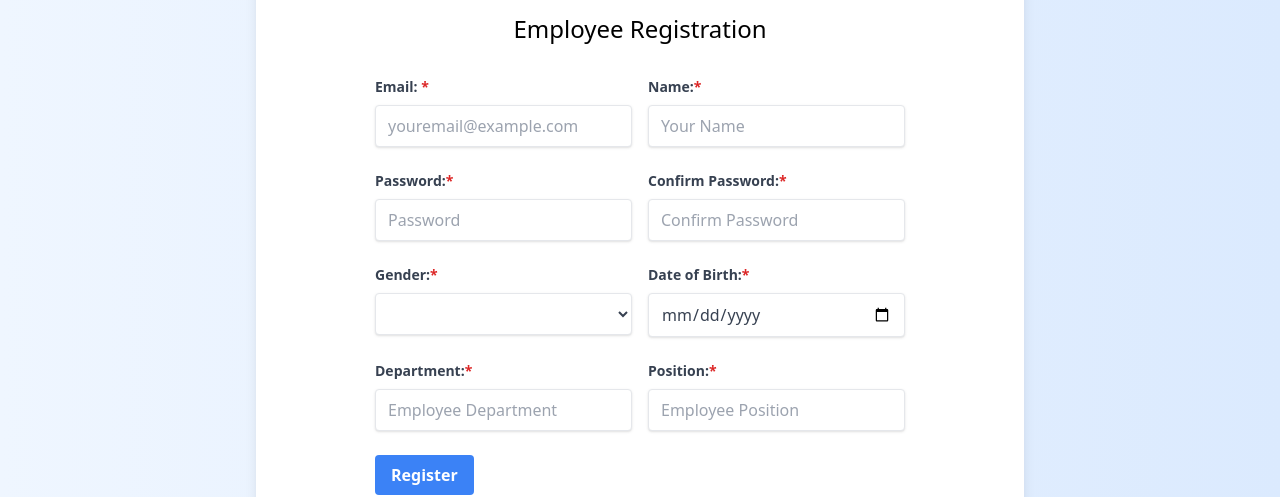
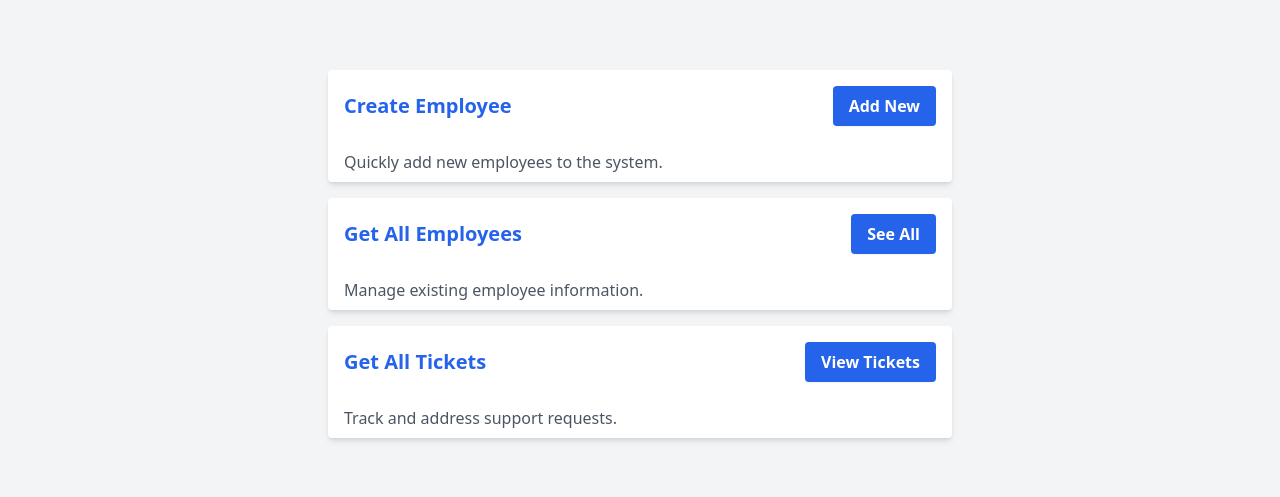
Before and after one commit to sharduli8090/ticketing_system_frontend, an Angular app: page /admindash in a window 1280 px wide. Shown: the part 202-699 px from the top of the page. Built offline with nearby package versions, Linux system fonts and the light colour scheme; sample sign-in values are in the browser's storage.

Commit message:
dashboards created with separate card component

```diff
--- a/src/app/app-routing.module.ts
+++ b/src/app/app-routing.module.ts
@@ -10,6 +10,7 @@ import {
 } from './core/guard/auth.guard';
 import { LoginAdminComponent } from './pages/login-admin/login-admin.component';
 import { ContactadminComponent } from './pages/contactadmin/contactadmin.component';
+import { CreateEmployeeComponent } from './pages/create-employee/create-employee.component';
 
 export const routes: Routes = [
   { path: 'loginemployee', component: LoginEmployeeComponent },
@@ -20,6 +21,11 @@ export const routes: Routes = [
   {
     path: 'admindash',
     component: AdminDashboardComponent,
+    canActivate: [AdminGuard], // Use AdminGuard for authorization check
+  },
+  {
+    path: 'createemployee',
+    component: CreateEmployeeComponent,
     canActivate: [AdminGuard], // Use AdminGuard for authorization check
   },
   {
--- a/src/app/core/constant/Constant.ts
+++ b/src/app/core/constant/Constant.ts
@@ -9,7 +9,6 @@ export const Constants = {
     DELETE_EMPLOYEE: 'deleteemployee/',
     DELETE_ALL_EMPLOYEE: 'deleteallemployee',
     APPROVE_DENY_TICKET: 'approvedenyticket/',
-
   },
   API_EMPLOYEE_ENDPOINT: {
     EMPLOYEE_LOGIN: 'employee/login',
@@ -23,7 +22,55 @@ export const Constants = {
     REQUIRED: 'This field is required',
   },
 };
-
+export const adminCards = [
+  {
+    name: 'Create Employee',
+    buttonText: 'Add New',
+    endpoint: '/createemployee',
+    description: 'Quickly add new employees to the system.',
+  },
+  {
+    name: 'Get All Employees',
+    buttonText: 'See All',
+    endpoint: '/getallemployee',
+    description: 'Manage existing employee information.',
+  },
+  {
+    name: 'Get All Tickets',
+    buttonText: 'View Tickets',
+    endpoint: '/getallticket',
+    description: 'Track and address support requests.',
+  },
+];
+export const employeeCards = [
+  {
+    name: 'Explore Your Profile',
+    buttonText: 'Explore',
+    endpoint: '/getemployee/',
+    description:
+      'Explore your personal profile to view and manage your information.',
+  },
+  {
+    name: 'Create New Ticket',
+    buttonText: 'Create',
+    endpoint: '/createticket',
+    description: 'Initiate the creation process for a new support ticket.',
+  },
+  {
+    name: 'View Tickets Raised by You',
+    buttonText: 'View Your Tickets',
+    endpoint: '/getticketraisedbyme',
+    description:
+      'View all support tickets that you have raised for assistance.',
+  },
+  {
+    name: 'Manage Tickets Raised for You',
+    buttonText: 'Manage Tickets',
+    endpoint: '/getticketinmyname',
+    description:
+      'Access and manage support tickets that have been raised on your behalf.',
+  },
+];
 
 // todo: add approve deny based on department on employee
 // add department var to employee
--- a/src/app/core/models/api.model.ts
+++ b/src/app/core/models/api.model.ts
@@ -75,3 +75,18 @@ export class Query{
     this.query = '';
   }
 }
+
+
+export class Cards{
+  name: string;
+  buttonText: string;
+  endpoint: string;
+  description: string;
+
+  constructor() {
+    this.name = '';
+    this.buttonText = '';
+    this.endpoint = '';
+    this.description = '';
+  }
+}
--- a/src/app/pages/admin-dashboard/admin-dashboard.component.html
+++ b/src/app/pages/admin-dashboard/admin-dashboard.component.html
@@ -1 +1 @@
-<app-create-employee></app-create-employee>
+<app-cards [cards]="cards"></app-cards>
--- a/src/app/pages/admin-dashboard/admin-dashboard.component.ts
+++ b/src/app/pages/admin-dashboard/admin-dashboard.component.ts
@@ -1,13 +1,14 @@
 import { Component } from '@angular/core';
-import {CreateEmployeeComponent} from '../create-employee/create-employee.component';
+import { adminCards } from '../../core/constant/Constant';
+import { CardsComponent } from '../cards/cards.component';
 
 @Component({
   selector: 'app-admin-dashboard',
   standalone: true,
-  imports: [CreateEmployeeComponent],
+  imports: [CardsComponent],
   templateUrl: './admin-dashboard.component.html',
-  styleUrl: './admin-dashboard.component.css'
+  styleUrl: './admin-dashboard.component.css',
 })
 export class AdminDashboardComponent {
-
+  cards = adminCards;
 }
--- /dev/null
+++ b/src/app/pages/cards/cards.component.html
@@ -0,0 +1,15 @@
+<div class="flex min-h-screen bg-gray-100">
+    <div class="flex-grow px-4 py-8">
+      <div class="flex flex-col h-full justify-center items-center ">
+        <div *ngFor="let card of cards" class="bg-white shadow-md rounded mb-4  w-1/2">
+          <div class="p-4 flex items-center justify-between">
+            <h3 class="text-blue-600 font-bold text-xl">{{ card.name }}</h3>
+            <button (click)="navigateToCard(card.endpoint)"
+              class="bg-blue-600 text-white hover:bg-blue-700 font-bold py-2 px-4 rounded shadow-sm">{{ card.buttonText
+              }}</button>
+          </div>
+          <div class="px-4 py-2 text-gray-600">{{ card.description }}</div>
+        </div>
+      </div>
+    </div>
+  </div>
--- /dev/null
+++ b/src/app/pages/cards/cards.component.ts
@@ -0,0 +1,20 @@
+import { NgFor } from '@angular/common';
+import { Component, Input } from '@angular/core';
+import { Router } from '@angular/router';
+import { Cards } from '../../core/models/api.model';
+
+@Component({
+  selector: 'app-cards',
+  standalone: true,
+  imports: [NgFor],
+  templateUrl: './cards.component.html',
+  styleUrl: './cards.component.css',
+})
+export class CardsComponent {
+  constructor(private router: Router) {}
+  @Input() cards: Cards[] = [];
+
+  navigateToCard(endpoint: string) {
+    this.router.navigate([endpoint]);
+  }
+}
--- a/src/app/pages/employee-dashboard/employee-dashboard.component.html
+++ b/src/app/pages/employee-dashboard/employee-dashboard.component.html
@@ -1 +1 @@
-<p>employee-dashboard works!</p>
+<app-cards [cards]="cards"></app-cards>
--- a/src/app/pages/employee-dashboard/employee-dashboard.component.ts
+++ b/src/app/pages/employee-dashboard/employee-dashboard.component.ts
@@ -1,12 +1,14 @@
 import { Component } from '@angular/core';
+import { employeeCards } from '../../core/constant/Constant';
+import { CardsComponent } from '../cards/cards.component';
 
 @Component({
   selector: 'app-employee-dashboard',
   standalone: true,
-  imports: [],
+  imports: [CardsComponent],
   templateUrl: './employee-dashboard.component.html',
   styleUrl: './employee-dashboard.component.css'
 })
 export class EmployeeDashboardComponent {
-
+  cards = employeeCards;
 }
```
Also changed, not shown: src/app/pages/cards/cards.component.css (added), 1 other file (tests, documents, lock files or other folders).
